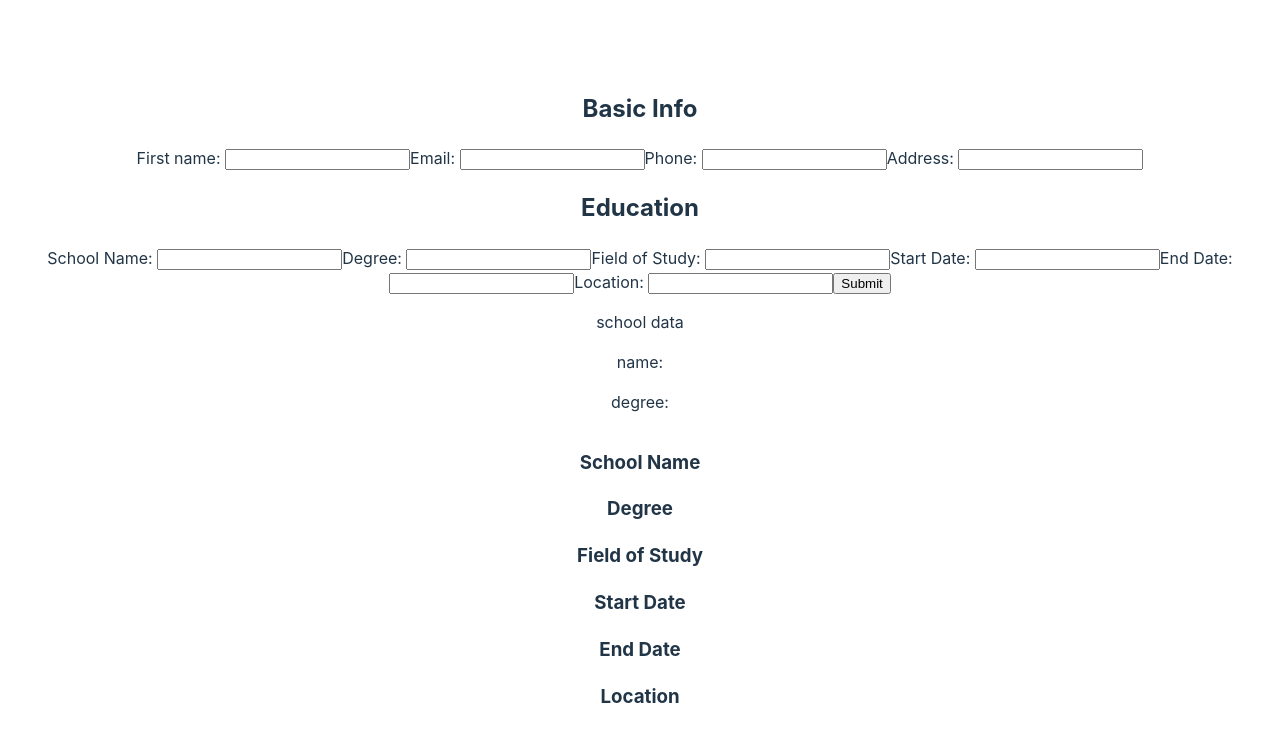
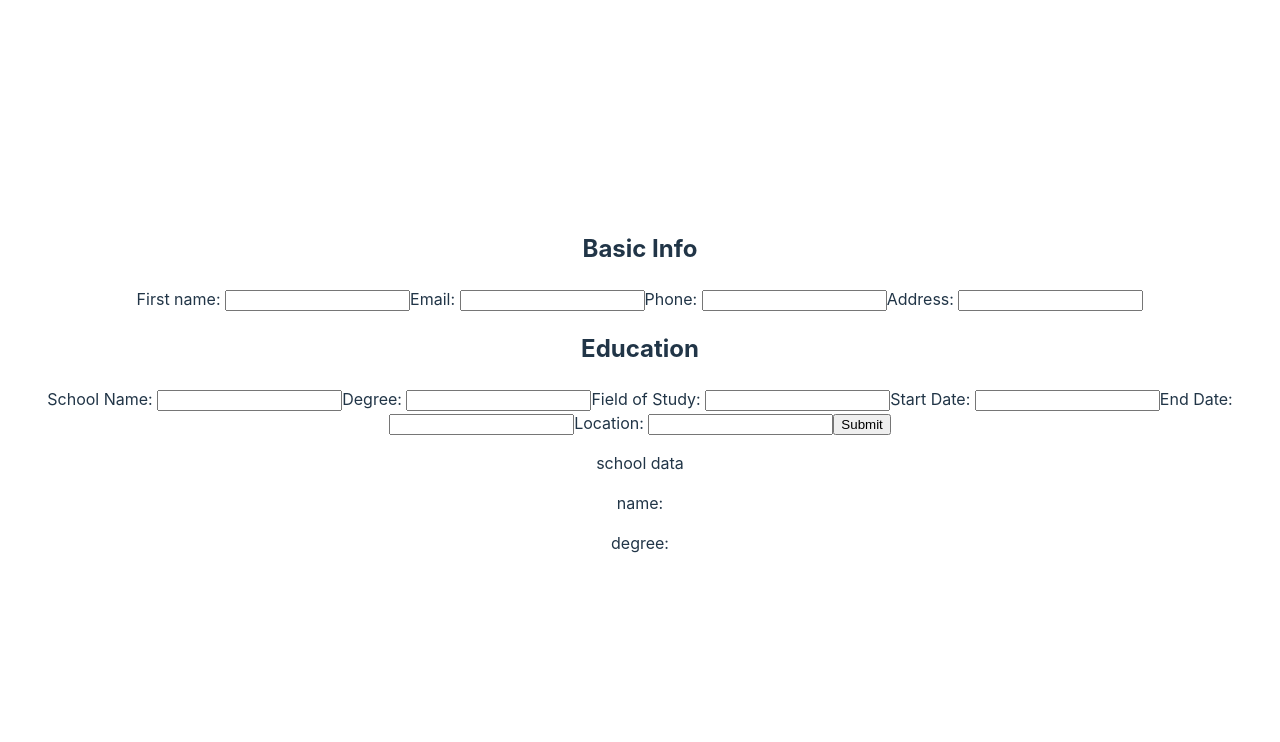
Before and after one commit to CraigMarc/cvBuilder, a React app: page / in a window 1280 px wide. Shown: the top 742 px of the page. Built offline with nearby package versions, Linux system fonts and the light colour scheme; the HTML template or start-up script is replaced by a standard one.

Commit message:
got array of school info to render

```diff
--- a/src/App.jsx
+++ b/src/App.jsx
@@ -50,8 +50,7 @@ function App() {
     event.preventDefault();
     const data = Object.fromEntries(new FormData(event.target).entries());
     let uuid = self.crypto.randomUUID();
-    const idData = {...data, Id: uuid}
-
+    const idData = {...data, id: uuid}
     const newSchool = [...schoolData, idData]
 
 
@@ -95,6 +94,7 @@ function App() {
       <Resume
 
         data={resData}
+        schoolData={schoolData}
 
       />
 
--- a/src/Resume.jsx
+++ b/src/Resume.jsx
@@ -1,11 +1,21 @@
-function Resume(props){
+function Resume(props) {
 
     const {
 
         data,
+        schoolData,
     } = props;
 
     let schoolName = data.schoolName
+
+    const arrayDataItems = schoolData.map(data =>
+        <li key={data.id}>
+            <p>{data.schoolName}</p>
+            <span>{data.degree}</span>
+            <span>{data.fos}</span>
+        </li>
+
+        )
 
     return (
         <>
@@ -17,17 +27,12 @@ let schoolName = data.schoolName
                 <h2>{data.address}</h2>
 
             </header>
+            <div>
+            <ul>{arrayDataItems}</ul>
 
-<div>
-<h3>School Name {data.schoolName}</h3>
-<h3>Degree {data.degree}</h3>
-<h3>Field of Study {data.fos}</h3>
-<h3>Start Date {data.startDate}</h3>
-<h3>End Date {data.endDate}</h3>
-<h3>Location {data.location}</h3>
+            </div>
 
 
-</div>
 
 
 
@@ -35,4 +40,7 @@ let schoolName = data.schoolName
     )
 }
 
+/*{schoolData.map(function(d, idx){
+    return (<li key={idx}>{d.schoolName}</li>)
+  })}*/
 export { Resume };
```
Lines whose indentation alone changed are shown as unchanged.
